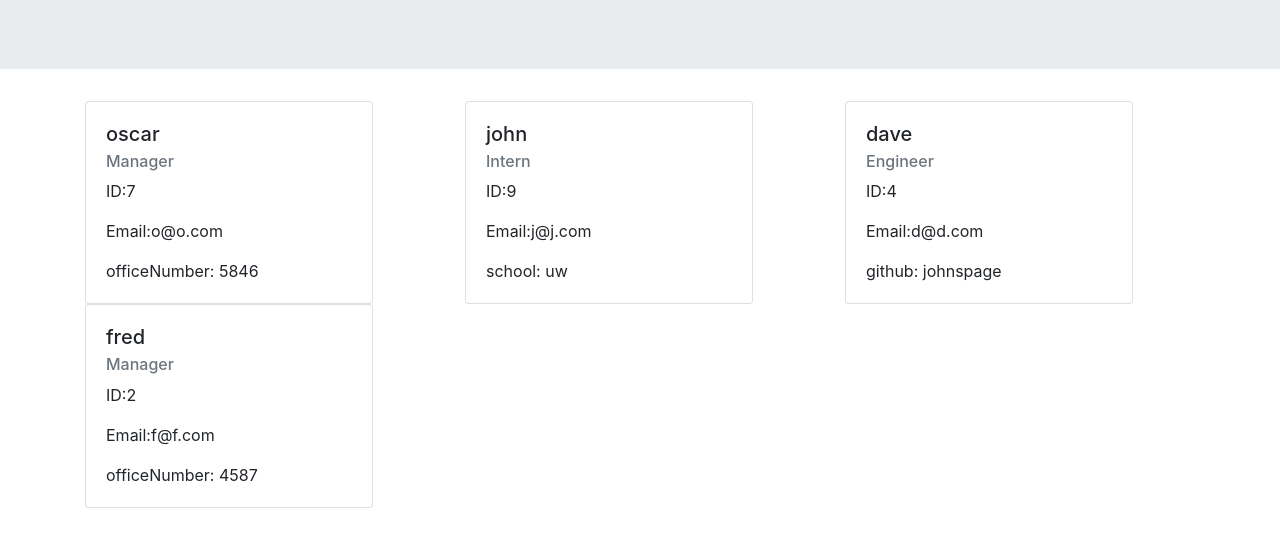
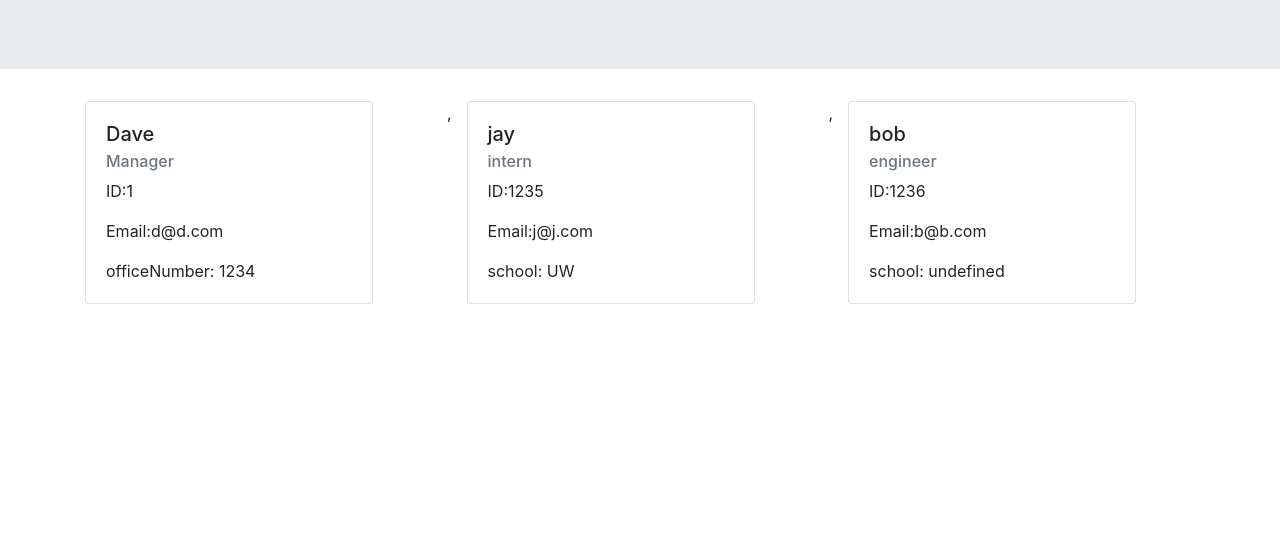
Before and after one commit to OscarP76/team-profile-generator, a website: page Develop/index.html in a window 1280 px wide. Shown: the part 134-678 px from the top of the page. Drawn offline with nearby package versions, Linux system fonts and the light colour scheme.

Commit message:
finishing up

```diff
--- a/Develop/classes/engineer.js
+++ b/Develop/classes/engineer.js
@@ -11,7 +11,7 @@ getGithub(){
 }
 
 getRole(){
-    return 'Engineer';
+    return 'engineer';
 }
 
 }
--- a/Develop/classes/intern.js
+++ b/Develop/classes/intern.js
@@ -11,7 +11,7 @@ getSchool(){
 }
 
 getRole(){
-    return 'Intern';
+    return 'intern';
 }
 
 }
--- a/Develop/index.html
+++ b/Develop/index.html
@@ -1,17 +1,13 @@
+
     <!DOCTYPE html>
     <html lang="en">
-
     <head>
         <meta charset="UTF-8">
         <meta http-equiv="X-UA-Compatible" content="IE=edge">
         <meta name="viewport" content="width=device-width, initial-scale=1.0">
         <title>Document</title>
-  <link rel="stylesheet" href="https://cdn.jsdelivr.net/npm/bootstrap@4.6.1/dist/css/bootstrap.min.css"
-    integrity="sha384-zCbKRCUGaJDkqS1kPbPd7TveP5iyJE0EjAuZQTgFLD2ylzuqKfdKlfG/eSrtxUkn" crossorigin="anonymous">
+        <link rel="stylesheet" href="https://cdn.jsdelivr.net/npm/bootstrap@4.6.1/dist/css/bootstrap.min.css" integrity="sha384-zCbKRCUGaJDkqS1kPbPd7TveP5iyJE0EjAuZQTgFLD2ylzuqKfdKlfG/eSrtxUkn" crossorigin="anonymous">
     </head>
-
-
-
     <body>
     <div class="jumbotron jumbotron-fluid text-center">
   <div class="container">
@@ -24,58 +20,40 @@
         <div class="col">
         <div class="card" style="width: 18rem;">
   <div class="card-body">
-            <h5 class="card-title">oscar</h5>
+    <h5 class="card-title">Dave</h5>
     <h6 class="card-subtitle mb-2 text-muted">Manager</h6>
-            <p class="card-text">ID:7</p>
-            <p class="card-text">Email:o@o.com</p>
-            <p class="card-text">officeNumber: 5846</p>
+    <p class="card-text">ID:1</p>
+    <p class="card-text">Email:d@d.com</p>
+    <p class="card-text">officeNumber: 1234</p>
+    </div>
+  </div>
+</div>
+        ,
+        <div class="col">
+        <div class="card" style="width: 18rem;">
+  <div class="card-body">
+    <h5 class="card-title">jay</h5>
+    <h6 class="card-subtitle mb-2 text-muted">intern</h6>
+    <p class="card-text">ID:1235</p>
+    <p class="card-text">Email:j@j.com</p>
+    <p class="card-text">school: UW</p>
+    </div>
+  </div>
+</div>
+        ,
+        <div class="col">
+        <div class="card" style="width: 18rem;">
+  <div class="card-body">
+    <h5 class="card-title">bob</h5>
+    <h6 class="card-subtitle mb-2 text-muted">engineer</h6>
+    <p class="card-text">ID:1236</p>
+    <p class="card-text">Email:b@b.com</p>
+    <p class="card-text">school: undefined</p>
     </div>
   </div>
 </div>
 
-
-      <div class="col">
-        <div class="card" style="width: 18rem;">
-          <div class="card-body">
-            <h5 class="card-title">john</h5>
-            <h6 class="card-subtitle mb-2 text-muted">Intern</h6>
-            <p class="card-text">ID:9</p>
-            <p class="card-text">Email:j@j.com</p>
-            <p class="card-text">school: uw</p>
     </div>
 </div>
-      </div>
-
-
-      <div class="col">
-        <div class="card" style="width: 18rem;">
-          <div class="card-body">
-            <h5 class="card-title">dave</h5>
-            <h6 class="card-subtitle mb-2 text-muted">Engineer</h6>
-            <p class="card-text">ID:4</p>
-            <p class="card-text">Email:d@d.com</p>
-            <p class="card-text">github: johnspage</p>
-          </div>
-        </div>
-      </div>
-
-
-      <div class="col">
-        <div class="card" style="width: 18rem;">
-          <div class="card-body">
-            <h5 class="card-title">fred</h5>
-            <h6 class="card-subtitle mb-2 text-muted">Manager</h6>
-            <p class="card-text">ID:2</p>
-            <p class="card-text">Email:f@f.com</p>
-            <p class="card-text">officeNumber: 4587</p>
-          </div>
-        </div>
-      </div>
-
-
-    </div>
-
-    </div>
     </body>
-
     </html>
--- a/Develop/index.js
+++ b/Develop/index.js
@@ -40,7 +40,7 @@ function newManager() {
             message: 'What is your office number?'
         }
     ]).then(function (answers) {
-        console.log('answer', answers)
+
         var manager = new Manager(answers.id, answers.firstName, answers.email, answers.officeNumber)
         team.push(manager)
         console.log('new class we just made!', manager)
@@ -71,7 +71,7 @@ function newIntern() {
             message: 'What is your school?'
         }
     ]).then(function (answers) {
-        console.log('answer', answers)
+
         var intern = new Intern(answers.id, answers.firstName, answers.email, answers.school)
         team.push(intern)
         console.log('new class we just made!', intern)
@@ -102,7 +102,7 @@ function newEngineer() {
             message: 'What is your github page?'
         }
     ]).then(function (answers) {
-        console.log('answer', answers)
+
         var engineer = new Engineer(answers.id, answers.firstName, answers.email, answers.github)
         team.push(engineer)
         console.log('new class we just made!', engineer)
```
Also changed, not shown: README.md. Lines whose indentation alone changed are shown as unchanged.
